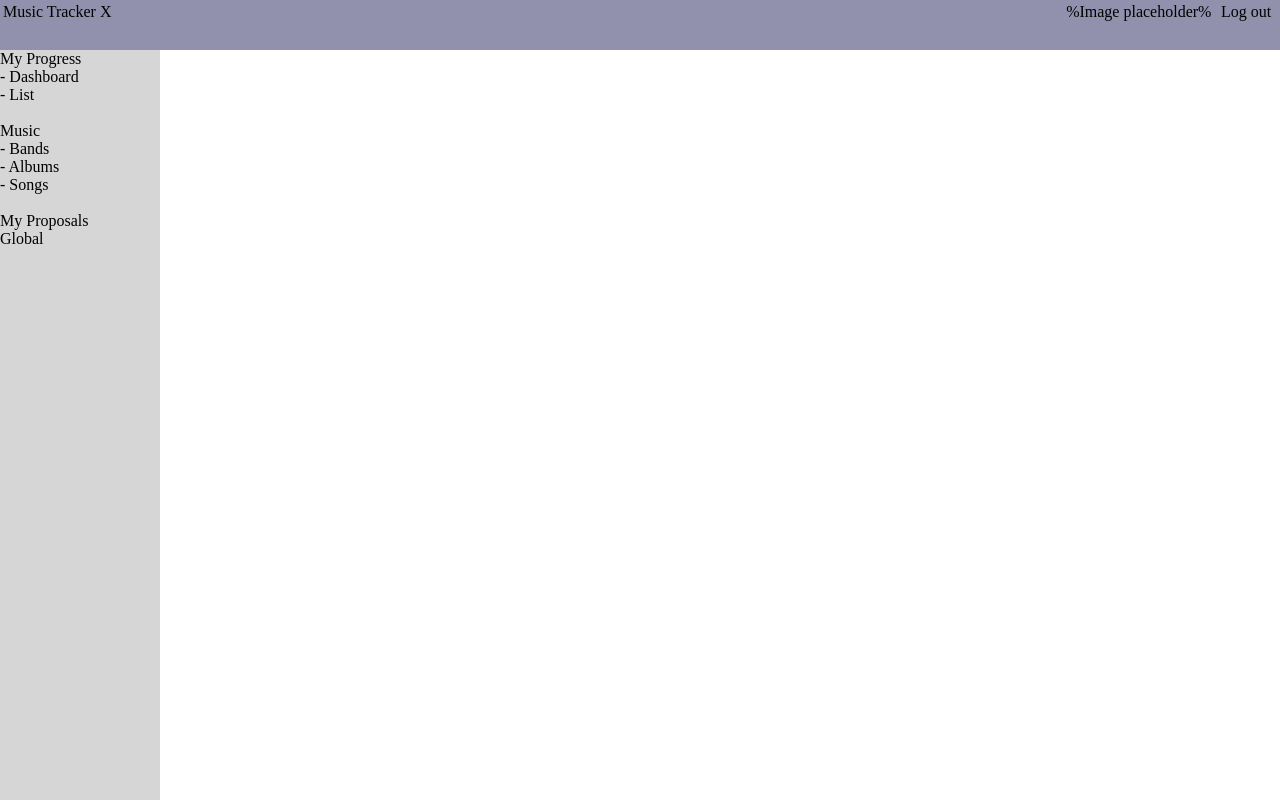
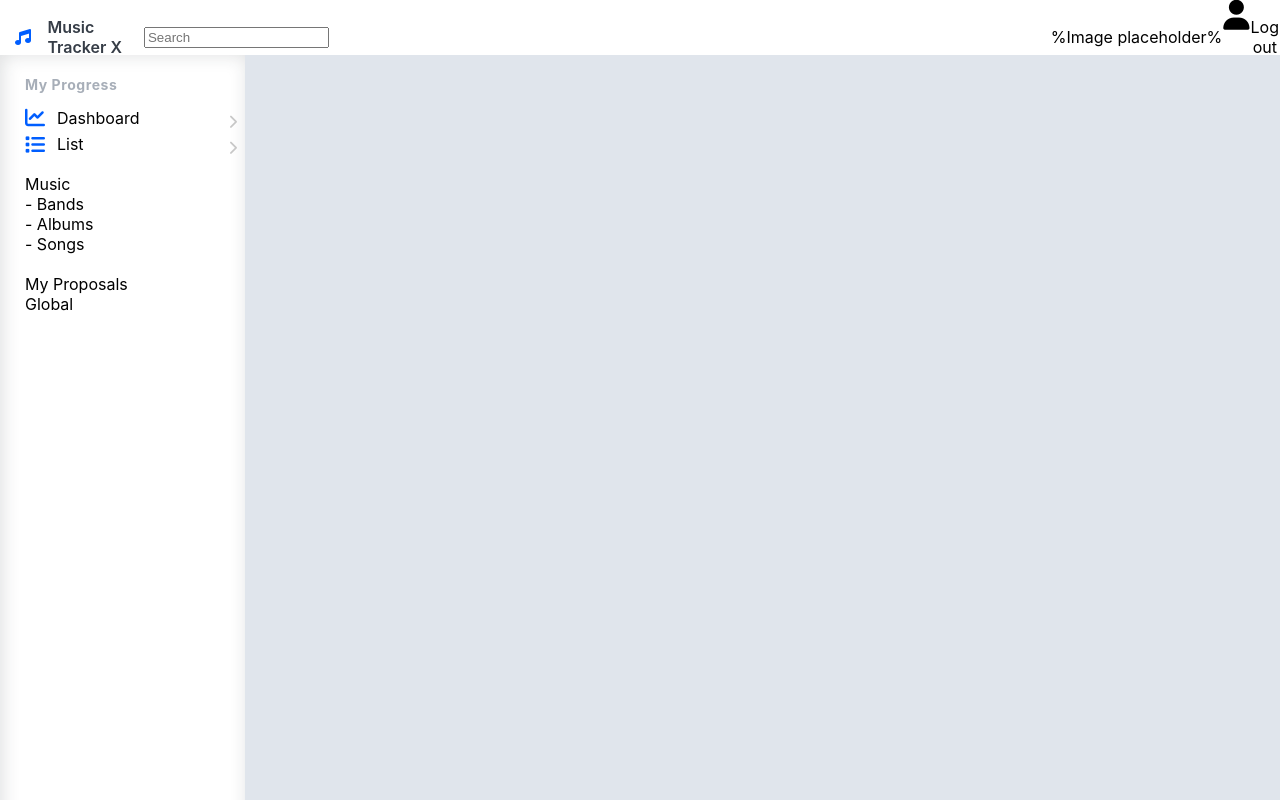
Before and after one commit to Shauf-Dynamics/TrackerX, an Angular app in the folder Client/trackerx-app/: page /dashboard in a window 1280 px wide. Built offline with nearby package versions, Linux system fonts and the light colour scheme.

Commit message:
TRAC-29 fontawesome, header logo changes, first side bar changes

```diff
--- a/Client/trackerx-app/angular.json
+++ b/Client/trackerx-app/angular.json
@@ -25,7 +25,8 @@
               "src/assets"
             ],
             "styles": [
-              "src/styles.css"
+              "src/styles.css",
+              "node_modules/@fortawesome/fontawesome-free/css/all.min.css"
             ],
             "scripts": []
           },
--- a/Client/trackerx-app/package.json
+++ b/Client/trackerx-app/package.json
@@ -18,6 +18,10 @@
     "@angular/platform-browser": "^15.1.0",
     "@angular/platform-browser-dynamic": "^15.1.0",
     "@angular/router": "^15.1.0",
+    "@fortawesome/angular-fontawesome": "^0.12.1",
+    "@fortawesome/fontawesome-free": "^6.4.2",
+    "@fortawesome/fontawesome-svg-core": "^6.2.1",
+    "@fortawesome/free-solid-svg-icons": "^6.2.1",
     "rxjs": "~7.8.0",
     "tslib": "^2.3.0",
     "zone.js": "~0.12.0"
--- a/Client/trackerx-app/src/app/app.component.css
+++ b/Client/trackerx-app/src/app/app.component.css
@@ -1,3 +1,3 @@
 #content {
-    margin-left: 160px;
+    margin-left: 220px;
 }
--- a/Client/trackerx-app/src/app/app.module.ts
+++ b/Client/trackerx-app/src/app/app.module.ts
@@ -5,6 +5,7 @@ import { AppRoutingModule } from './app-routing.module';
 import { AppComponent } from './app.component';
 import { DashboardComponent } from './modules/dashboard/dashboard.component';
 import { NavigationModule } from './modules/navigation/navigation.module';
+import { FontAwesomeModule } from '@fortawesome/angular-fontawesome';
 
 @NgModule({
   declarations: [
@@ -14,7 +15,8 @@ import { NavigationModule } from './modules/navigation/navigation.module';
   imports: [
     BrowserModule,
     AppRoutingModule,
-    NavigationModule
+    NavigationModule,
+    FontAwesomeModule
   ],
   providers: [],
   bootstrap: [AppComponent]
--- a/Client/trackerx-app/src/app/modules/navigation/header/header.component.css
+++ b/Client/trackerx-app/src/app/modules/navigation/header/header.component.css
@@ -1,8 +1,23 @@
 main {
     width: 100%;
-    height: 50px;
+    height: 55px;
     top: 0;
     left: 0;
     position: fixed;
-    background-color: rgb(145, 145, 173);
+    background-color: #fff;
 }
+
+table {
+    width: 100%;
+    border-spacing: 0px;
+}
+
+table tr td:nth-child(1) {
+    text-align: center;
+}
+
+table tr td:nth-child(2) p {
+    font-weight: 600;
+    font-size: 1rem;
+    color: #363d47;
+}
--- a/Client/trackerx-app/src/app/modules/navigation/header/header.component.html
+++ b/Client/trackerx-app/src/app/modules/navigation/header/header.component.html
@@ -1,12 +1,19 @@
 <main>
-    <table width="100%">
+    <table>
         <tr>
-            <td lass="h-title" width="15%">
-                Music Tracker X
+            <td width="4%">
+                <i class="fa-solid fa-music fa-beat" style="color: #005eff;"></i>
+            </td>
+            <td width="8%">
+                <p>Music Tracker X</p>
+            </td>
+            <td>
+                <input type="text" placeholder="Search" />
             </td>
             <td class="h-account-panel" width="80%" align="right">
                 %Image placeholder%
             </td>
+            <i class="fas fa-user" style="font-size:30px;"></i>
             <td class="h-account-panel" align="center">
                 Log out
             </td>
--- a/Client/trackerx-app/src/app/modules/navigation/side-bar/side-bar.component.css
+++ b/Client/trackerx-app/src/app/modules/navigation/side-bar/side-bar.component.css
@@ -1,11 +1,40 @@
 main {
     height: 100%;
-    width: 160px;
+    width: 220px;
     position: fixed;
     z-index: 1;
     top: 0;
     left: 0;
-    background-color: rgb(214, 214, 214);
+    background-color: rgb(255, 255, 255);
     overflow-x: hidden;
-    margin-top: 50px;
+    margin-top: 55px;
+    padding-left: 25px;
+    box-shadow: inset 2.4px 0px 18px 0px rgba(33, 40, 50, 0.15)
 }
+
+.tx-sb-header-text {
+    color: rgb(167, 174, 184);
+    font-size: 14px;
+    font-weight: 700;
+    letter-spacing: 0.56px;
+    line-height: 16.8px;
+    text-align: start;
+}
+
+.tx-sb-my-progress-nav {
+    margin-top: 10%;
+}
+
+.tx-sb-my-progress-nav span{
+    margin-left: 12px;
+}
+
+.tx-sb-my-progress-nav div {
+    margin-top: 3%;
+}
+
+.tx-nav-arrow {
+    float: right;
+    padding-top: 13px;
+    padding-right: 8px;
+}
--- a/Client/trackerx-app/src/app/modules/navigation/side-bar/side-bar.component.html
+++ b/Client/trackerx-app/src/app/modules/navigation/side-bar/side-bar.component.html
@@ -1,11 +1,15 @@
 <main>
-    <div>
-        My Progress
+    <div class="tx-sb-my-progress-nav">
+        <p class="tx-sb-header-text">My Progress</p>
         <div>
-            - Dashboard
+            <i class="fa-solid fa-chart-line fa-lg" style="color: #005eff;"></i>
+            <span>Dashboard</span>
+            <i class="fa-solid fa-chevron-right fa-sm tx-nav-arrow" style="color: #c7c7c7;"></i>
         </div>
         <div>
-            - List
+            <i class="fa-solid fa-list fa-lg" style="color: #005eff;"></i>
+            <span>List </span>
+            <i class="fa-solid fa-chevron-right fa-sm tx-nav-arrow" style="color: #c7c7c7;"></i>
         </div>
     </div>
     <br>
--- a/Client/trackerx-app/src/styles.css
+++ b/Client/trackerx-app/src/styles.css
@@ -1 +1,7 @@
 /* You can add global styles to this file, and also import other style files */
+@import "~@fortawesome/fontawesome-free/css/all.css";
+
+body {
+    background-color: #e0e5ec;
+    font-family:  Metropolis, -apple-system, BlinkMacSystemFont, Segoe UI, Roboto, Helvetica Neue, Arial, sans-serif, Apple Color Emoji, Segoe UI Emoji, Segoe UI Symbol, Noto Color Emoji;
+}
```
Also changed, not shown: 1 other file (tests, documents, lock files or other folders).
